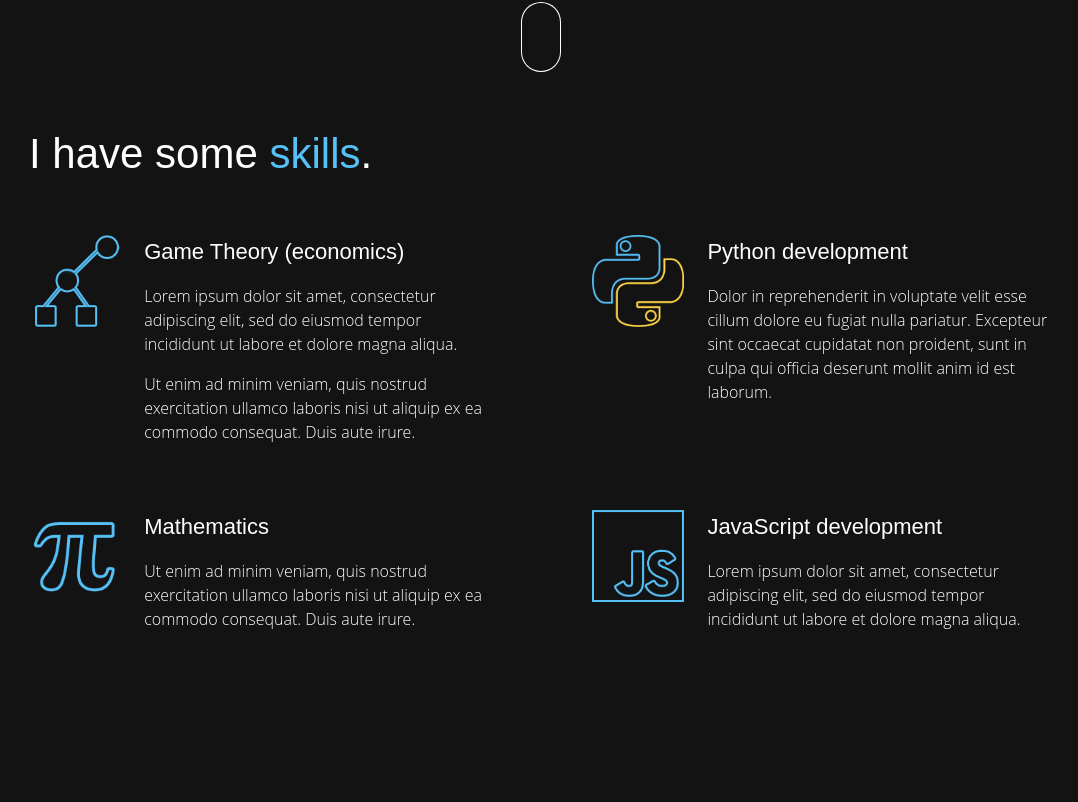
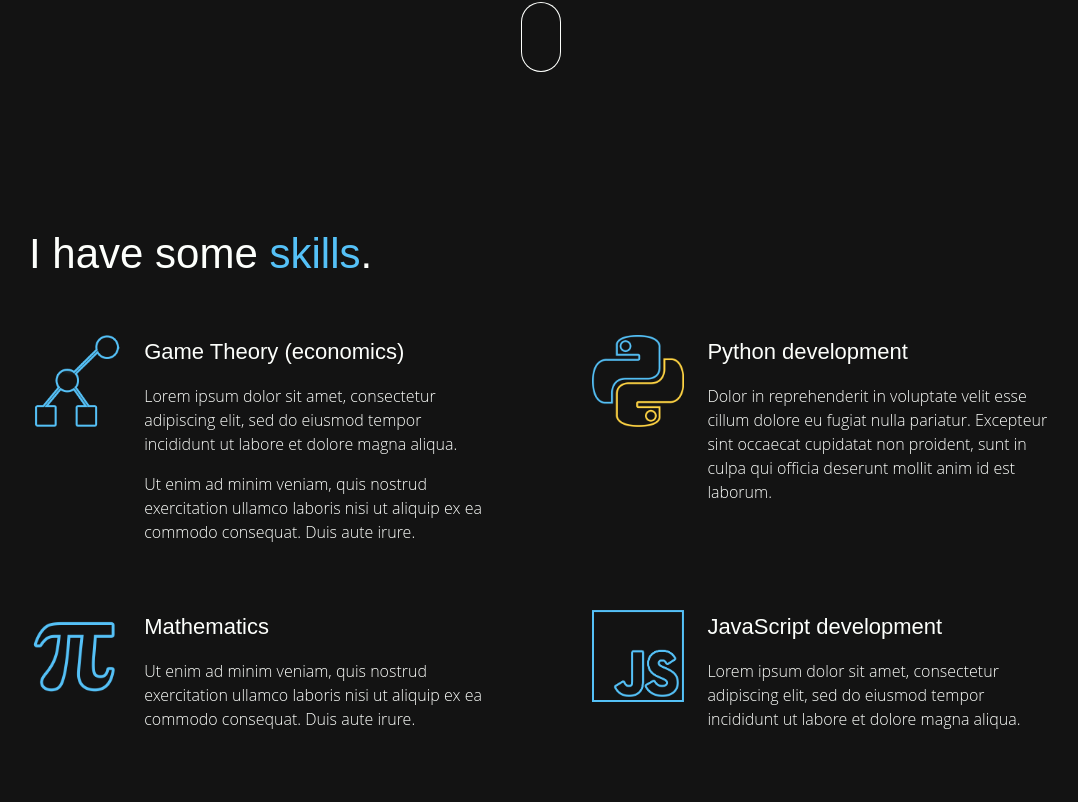
Before and after one commit to pamelachia/portfolio, a React (Create React App) app: page / in a window 1280 px wide. Shown: the part 678-1480 px from the top of the page, without its empty margins (99-1177 px from the left). Built offline with nearby package versions, Linux system fonts and the light colour scheme; what webfontloader would draw is missing.

Commit message:
Adding more padding around Skills

```diff
--- a/src/components/Skills.jsx
+++ b/src/components/Skills.jsx
@@ -33,6 +33,7 @@ const Skill = ({ title, imgSrc, children }) => {
 class Skills extends Component {
     render() {
         const style = css`
+            padding: 100px 0;
             height: 100%;
             display: flex;
             flex-direction: column;
```
